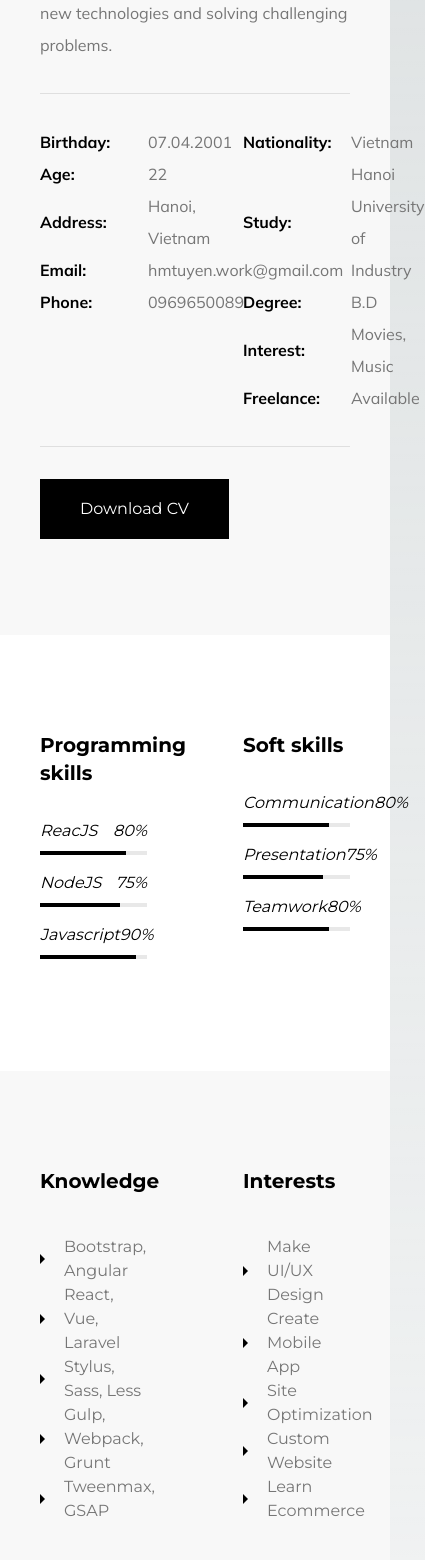
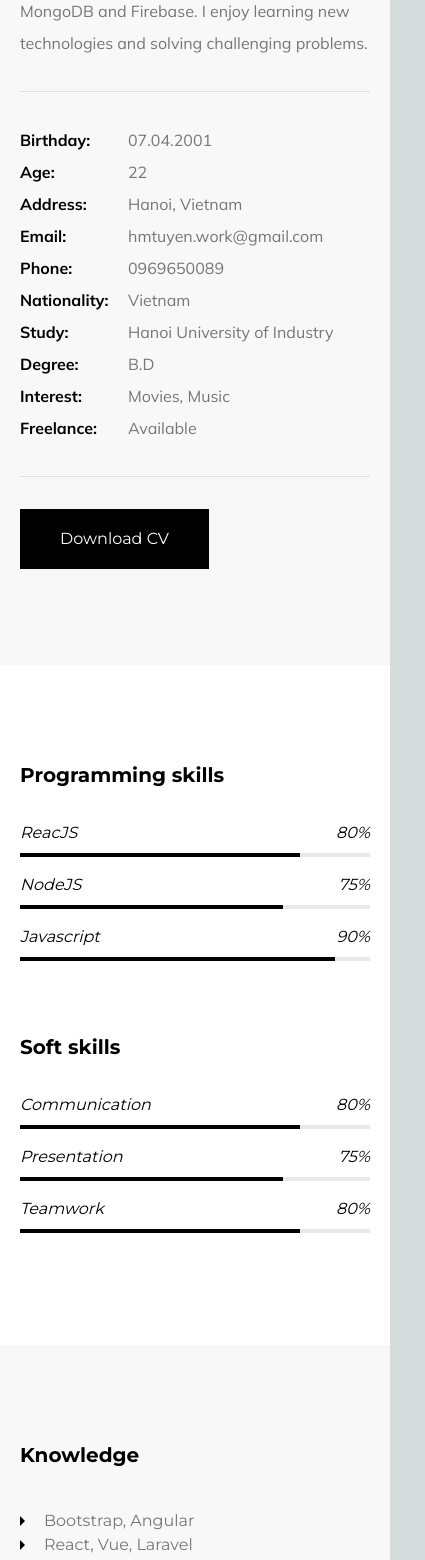
Before and after one commit to kimdonginsu01/my-portfolio, a Next.js app: page /about in a window 390 px wide. Shown: the part 1060-2620 px from the top of the page, 425 px wide, since content can reach past the window. Built offline with nearby package versions, Linux system fonts and the light colour scheme.

Commit message:
Modify Responsive

```diff
--- a/src/app/about/page.tsx
+++ b/src/app/about/page.tsx
@@ -30,6 +30,17 @@ const About = () => {
     slidesToScroll: 1,
     dots: false,
     arrows: false,
+    autoplay: true,
+    autoplaySpeed: 5000,
+    responsive: [
+      {
+        breakpoint: 576,
+        settings: {
+          slidesToShow: 1,
+          slidesToScroll: 1,
+        },
+      },
+    ],
   };
 
   return (
@@ -71,9 +82,9 @@ const About = () => {
           </p>
         </div>
         <div
-          className={`${mulish.className} text-light-grey leading-8 mb-8 pb-8 border-b border-solid border-light dark:border-dark flex justify-between`}
+          className={`${mulish.className} text-light-grey leading-8 mb-8 pb-8 border-b border-solid border-light dark:border-dark flex justify-between flex-col md:flex-row`}
         >
-          <ul className="w-1/2 pr-12">
+          <ul className="w-full md:w-1/2 md:pr-12">
             {Object.entries(personalInfo).map(
               (item, index) =>
                 index < Object.keys(personalInfo).length / 2 && (
@@ -86,7 +97,7 @@ const About = () => {
                 )
             )}
           </ul>
-          <ul className="w-1/2 pl-12">
+          <ul className="w-full md:w-1/2 md:pl-12">
             {Object.entries(personalInfo).map(
               (item, index) =>
                 index >= Object.keys(personalInfo).length / 2 && (
@@ -106,8 +117,8 @@ const About = () => {
         {/* </div> */}
       </SectionWrapper>
       <SectionWrapper mono>
-        <div className="flex">
-          <div className="text-black w-1/2 pr-12">
+        <div className="flex flex-col md:flex-row">
+          <div className="text-black mb-14 md:mb-0 md:w-1/2 md:pr-12">
             <h2 className="text-xl font-bold dark:text-white">
               Programming skills
             </h2>
@@ -128,7 +139,7 @@ const About = () => {
               ))}
             </ul>
           </div>
-          <div className="text-black w-1/2 pl-12">
+          <div className="text-black md:w-1/2 md:pl-12">
             <h2 className="text-xl font-bold dark:text-white">Soft skills</h2>
             <ul className="pt-8">
               {Object.entries(softSkills).map((item, index) => (
@@ -150,8 +161,8 @@ const About = () => {
         </div>
       </SectionWrapper>
       <SectionWrapper>
-        <div className="flex">
-          <div className="text-black w-1/2 pr-12">
+        <div className="flex flex-col md:flex-row">
+          <div className="text-black mb-14 md:mb-0 w-full md:w-1/2 md:pr-12">
             <h2 className="text-xl font-bold dark:text-white mb-10">
               Knowledge
             </h2>
@@ -171,7 +182,7 @@ const About = () => {
               ))}
             </ul>
           </div>
-          <div className="text-black w-1/2 pl-12">
+          <div className="text-black w-full md:w-1/2 md:pl-12">
             <h2 className="text-xl font-bold dark:text-white mb-10">
               Interests
             </h2>
@@ -194,8 +205,8 @@ const About = () => {
         </div>
       </SectionWrapper>
       <SectionWrapper mono>
-        <div className="flex">
-          <div className="text-black w-1/2 pr-12">
+        <div className="flex flex-col md:flex-row">
+          <div className="text-black mb-14 md:mb-0 w-full md:w-1/2 md:pr-12">
             <h2 className="text-xl font-bold dark:text-white mb-10">
               Education
             </h2>
@@ -211,7 +222,7 @@ const About = () => {
                 >
                   <div className="w-1/2 pr-5">
                     <span
-                      className={`inline-block bg-resume-time dark:bg-tag-dark-grey px-6 py-2 rounded-[50px] text-sm text-light-grey dark:text-white ${mulish.className}`}
+                      className={`inline-block bg-resume-time dark:bg-tag-dark-grey px-6 py-2 rounded-[50px] text-sm text-light-grey dark:text-white whitespace-nowrap ${mulish.className}`}
                     >
                       {item.time}
                     </span>
@@ -230,7 +241,7 @@ const About = () => {
               ))}
             </ul>
           </div>
-          <div className="text-black w-1/2 pl-12">
+          <div className="text-black w-full md:w-1/2 md:pl-12">
             <h2 className="text-xl font-bold dark:text-white mb-10">
               Experience
             </h2>
@@ -246,7 +257,7 @@ const About = () => {
                 >
                   <div className="w-1/2 pr-5">
                     <span
-                      className={`inline-block bg-resume-time dark:bg-tag-dark-grey px-6 py-2 rounded-[50px] text-sm text-light-grey dark:text-white ${mulish.className}`}
+                      className={`inline-block bg-resume-time dark:bg-tag-dark-grey px-6 py-2 rounded-[50px] text-sm text-light-grey dark:text-white whitespace-nowrap ${mulish.className}`}
                     >
                       {item.time}
                     </span>
--- a/src/app/service/page.tsx
+++ b/src/app/service/page.tsx
@@ -13,7 +13,7 @@ const Service = () => {
       <SectionWrapper>
         <Heading tagName="Services" heading="What I Do" />
         <div className="w-full h-auto">
-          <ul className="grid grid-cols-3 gap-10">
+          <ul className="grid grid-cols-1 md:grid-cols-2 lg:grid-cols-3 gap-10">
             {services.map((service, index) => (
               <li key={index}>
                 <div className="px-8 py-10 bg-white dark:bg-service-item border border-[rgba(0,0,0,.1)] cursor-pointer transition-all duration-300 ease-in-out group">
@@ -50,7 +50,7 @@ const Service = () => {
         <div className="text-black dark:text-white">
           <h2 className="text-xl font-bold dark:text-white mb-10">Fun Facts</h2>
           <div>
-            <ul className="grid grid-cols-3 gap-10">
+            <ul className="grid grid-cols-1 md:grid-cols-3 gap-10">
               {funFacts.map((fact, index) => (
                 <li
                   key={index}
--- a/src/components/SectionWrapper.tsx
+++ b/src/components/SectionWrapper.tsx
@@ -7,7 +7,7 @@ interface ISectionWrapper {
 
 const SectionWrapper = ({ mono, children }: ISectionWrapper) => {
   return (
-    <div className={`py-24 px-10 ${mono && "bg-white dark:bg-black"}`}>
+    <div className={`py-24 px-5 md:px-10 ${mono && "bg-white dark:bg-black"}`}>
       <div className="mx-auto max-w-[1070px]">{children}</div>
     </div>
   );
--- a/src/utils/data.js
+++ b/src/utils/data.js
@@ -96,37 +96,37 @@ export const experience = [
 
 export const testimonials = [
   {
-    text: "Beautiful minimalist design and great, fast response with upport. Highly recommend. Thanks Marketify!",
+    text: "Beautiful minimalist design and great, fast response with support. Highly recommend. Thanks Marketify!",
     avatar: "avatar.jpeg",
     name: "Hoang Tuyen",
     job: "Full-stack Developer",
   },
   {
-    text: "Beautiful minimalist design and great, fast response with upport. Highly recommend. Thanks Marketify!",
+    text: "Beautiful minimalist design and great, fast response with support. Highly recommend. Thanks Marketify!",
     avatar: "avatar.jpeg",
     name: "Hoang Tuyen",
     job: "Full-stack Developer",
   },
   {
-    text: "Beautiful minimalist design and great, fast response with upport. Highly recommend. Thanks Marketify!",
+    text: "Beautiful minimalist design and great, fast response with support. Highly recommend. Thanks Marketify!",
     avatar: "avatar.jpeg",
     name: "Hoang Tuyen",
     job: "Full-stack Developer",
   },
   {
-    text: "Beautiful minimalist design and great, fast response with upport. Highly recommend. Thanks Marketify!",
+    text: "Beautiful minimalist design and great, fast response with support. Highly recommend. Thanks Marketify!",
     avatar: "avatar.jpeg",
     name: "Hoang Tuyen",
     job: "Full-stack Developer",
   },
   {
-    text: "Beautiful minimalist design and great, fast response with upport. Highly recommend. Thanks Marketify!",
+    text: "Beautiful minimalist design and great, fast response with support. Highly recommend. Thanks Marketify!",
     avatar: "avatar.jpeg",
     name: "Hoang Tuyen",
     job: "Full-stack Developer",
   },
   {
-    text: "Beautiful minimalist design and great, fast response with upport. Highly recommend. Thanks Marketify!",
+    text: "Beautiful minimalist design and great, fast response with support. Highly recommend. Thanks Marketify!",
     avatar: "avatar.jpeg",
     name: "Hoang Tuyen",
     job: "Full-stack Developer",
```
